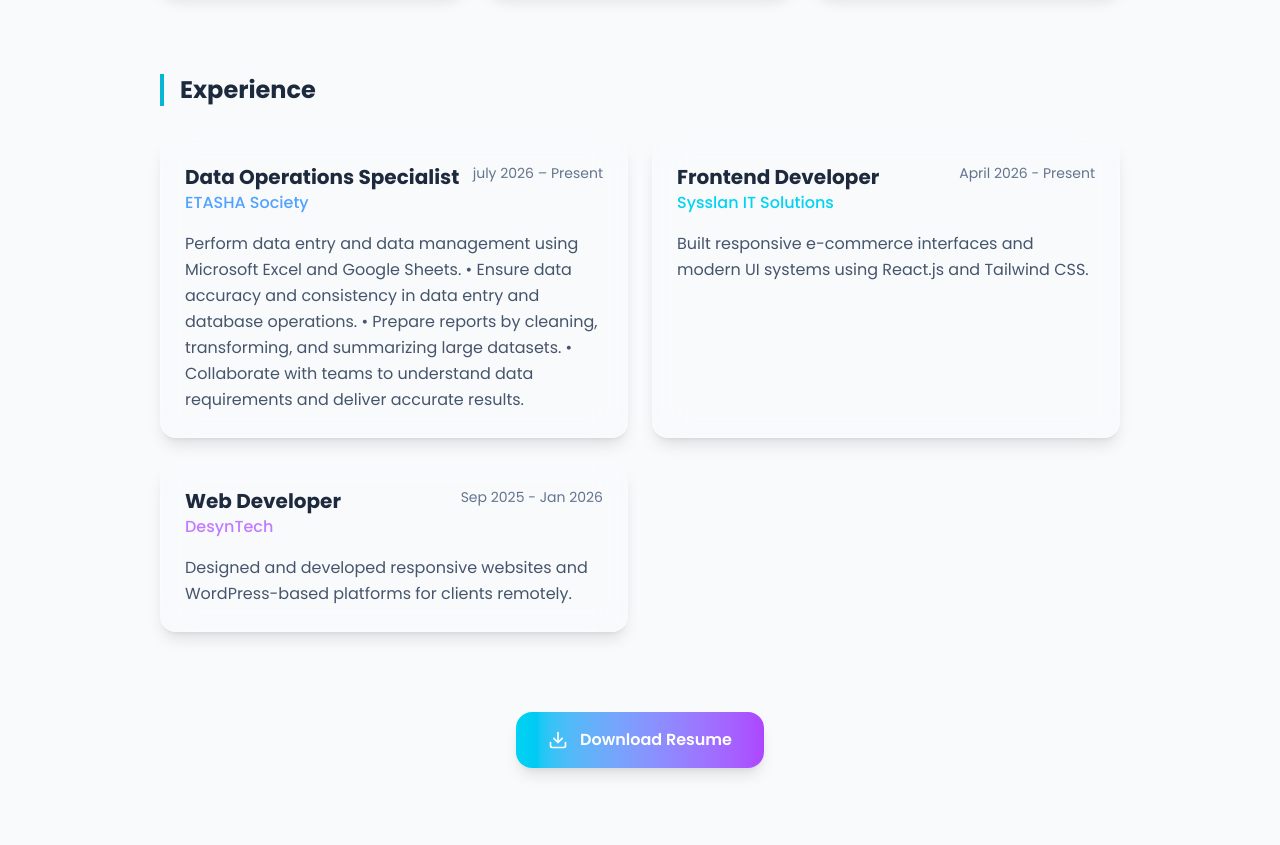
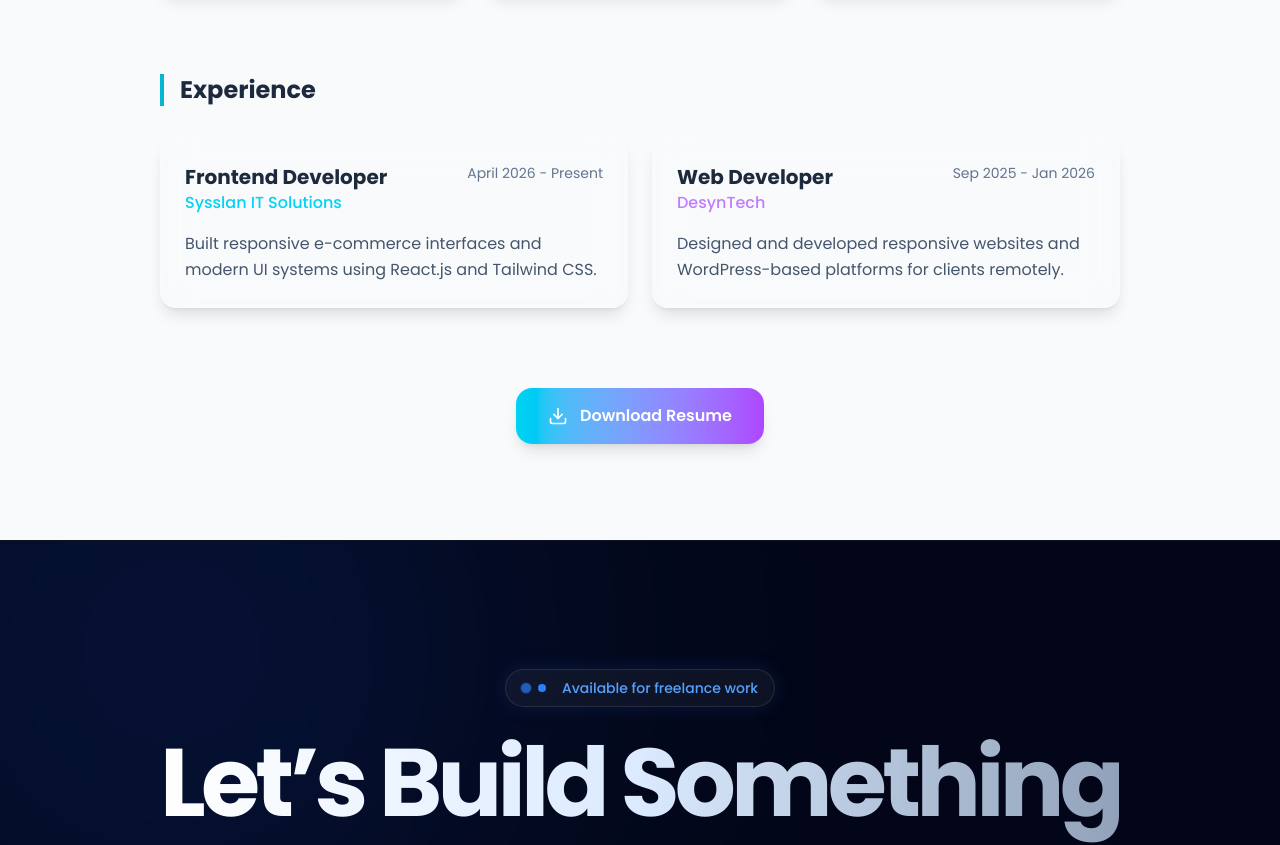
Before and after one commit to Satish1212u/Portfolio, a React (Vite) app: page /skills in a window 1280 px wide. Shown: the part 820-1665 px from the top of the page. Built offline with nearby package versions, Linux system fonts and the light colour scheme.

Commit message:
Fix Vercel routing

```diff
--- a/src/pages/Skills.jsx
+++ b/src/pages/Skills.jsx
@@ -17,15 +17,6 @@ const learningSkills = [
 ];
 
 const experiences = [
-  {
-    role: 'Data Operations Specialist',
-    company: 'ETASHA Society',
-    period: 'july 2026 – Present',
-    description:
-      'Perform data entry and data management using Microsoft Excel and Google Sheets.  • Ensure data accuracy and consistency in data entry and database operations.  • Prepare reports by cleaning, transforming, and summarizing large datasets.  • Collaborate with teams to understand data requirements and deliver accurate results.',
-    border: 'hover:border-blue-400/40',
-    companyColor: 'text-blue-400',
-  },
   {
     role: 'Frontend Developer',
     company: 'Sysslan IT Solutions',
```
Also changed, not shown: vercel.json (added).
